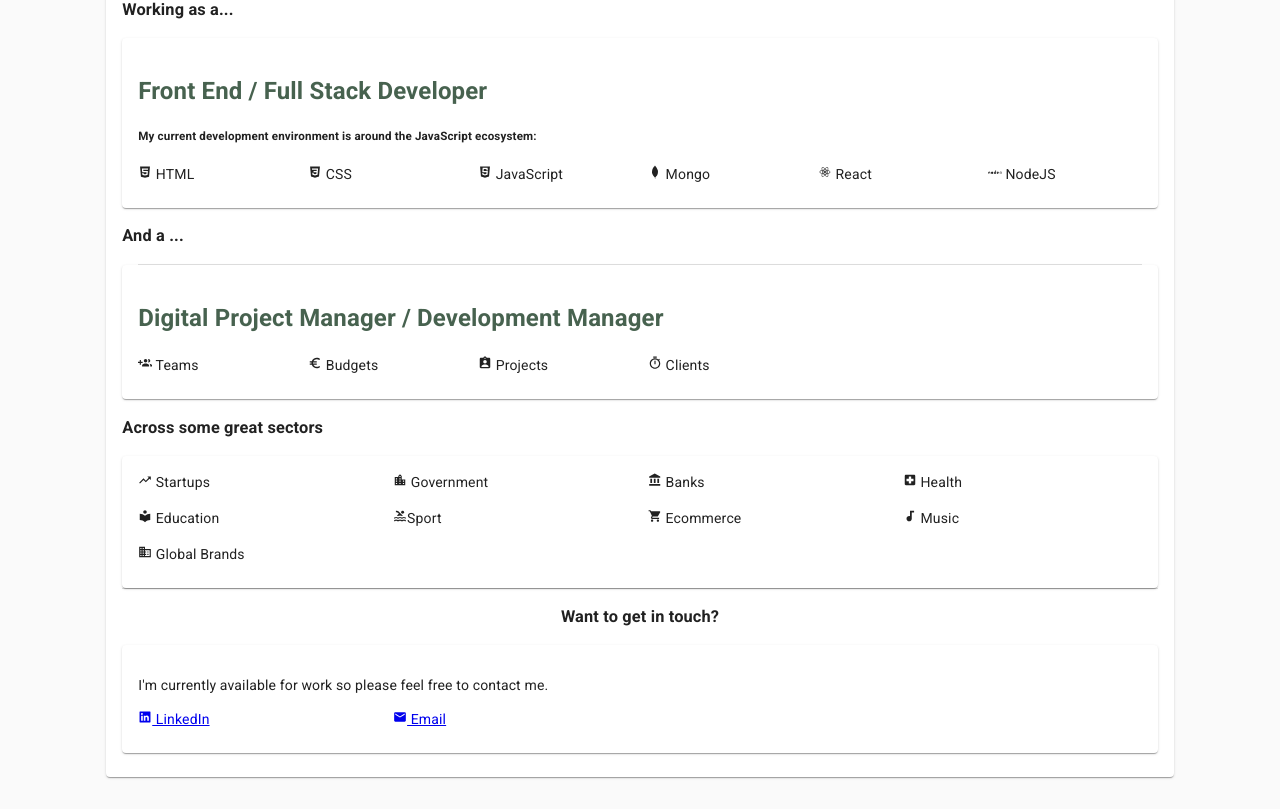
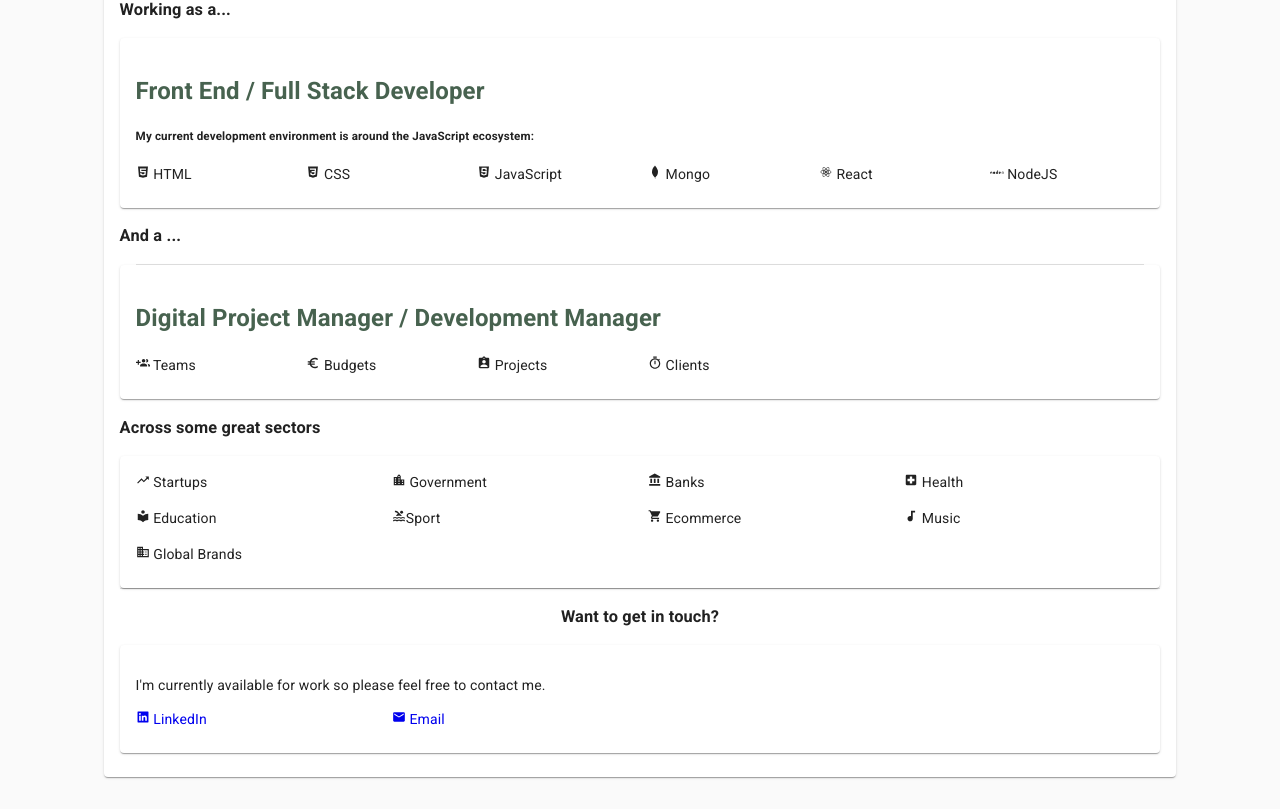
Before and after one commit to 789ni812/my-portfolio, a React (Create React App) app: page / in a window 1280 px wide. Shown: the part 263-1072 px from the top of the page. Built offline with nearby package versions, Linux system fonts and the light colour scheme.

Commit message:
Changed Link styling for contact hyperlinks

```diff
--- a/src/mockup/ContentIntroduction.js
+++ b/src/mockup/ContentIntroduction.js
@@ -21,13 +21,31 @@ font-size: 24px;
     `;
 
 
+const Links = styled.a`
+    a:link {
+        text-decoration: none;
+      }
+
+      a:visited {
+        text-decoration: none;
+      }
+
+      a:hover {
+        text-decoration: underline;
+      }
+
+      a:active {
+        text-decoration: underline;
+      }
+    `;
+
 
 const ContentIntroduction = () => {
 
     return (
         <>
             <h1>Hi, I'm Stuart</h1>
-            <h2>For the last 20 years I've worked with some great people to develop, project manage and deliver digital projects.</h2>
+            <h2>For the last 20 years, I've worked with some great people to develop, project manage and deliver digital projects.</h2>
 
             <h3 align="center">Current status: Available for work. </h3>
             <Card>
@@ -139,10 +157,13 @@ const ContentIntroduction = () => {
 
                             <Grid container spacing={2}>
                                 <Grid item xs={6} sm={3}>
-                                    <a href="https://www.linkedin.com/in/stuart-bradford-2a751b3/"><AiFillLinkedin /> LinkedIn</a>
+                                    <Links><a href="https://www.linkedin.com/in/stuart-bradford-2a751b3/"><AiFillLinkedin /> LinkedIn</a>
+                                    </Links>
                                 </Grid>
                                 <Grid item xs={6} sm={3}>
-                                    <a href="mailto:bradfordstuart+sbs@gmail.com"><MdEmail /> Email</a>
+                                    <Links>
+                                        <a href="mailto:bradfordstuart+sbs@gmail.com"><MdEmail /> Email</a>
+                                    </Links>
                                 </Grid>
                             </Grid>
 
```
